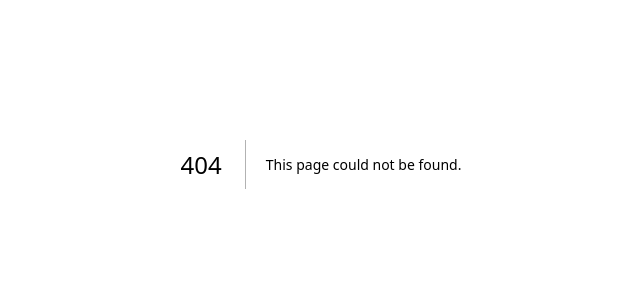
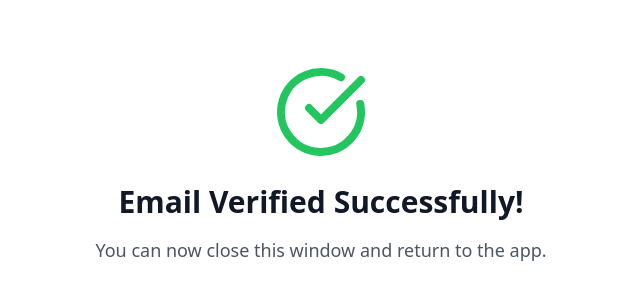
Before and after one commit to ZachYanez/doctalk-landing, a Next.js app: page /verified in a window 1280 px wide. Before the commit this address had no page. Shown: the part 236-536 px from the top of the page, without its empty margins (319-959 px from the left). Built offline with nearby package versions, Linux system fonts and the light colour scheme.

Commit message:
added verified page

```diff
--- /dev/null
+++ b/src/app/verified/layout.tsx
@@ -0,0 +1,12 @@
+export const metadata = {
+  title: "Email Verified - DocTalk",
+  description: "Email verification success page for DocTalk",
+};
+
+export default function VerifiedLayout({
+  children,
+}: {
+  children: React.ReactNode;
+}) {
+  return <div className="bg-white">{children}</div>;
+}
--- /dev/null
+++ b/src/app/verified/page.tsx
@@ -0,0 +1,19 @@
+import { CheckCircle } from "lucide-react";
+
+export default function VerifiedPage() {
+  return (
+    <div className="min-h-screen bg-white flex flex-col items-center justify-center p-4">
+      <div className="text-center">
+        <div className="flex justify-center mb-6">
+          <CheckCircle className="w-24 h-24 text-green-500" strokeWidth={2} />
+        </div>
+        <h1 className="text-3xl font-bold text-gray-900 mb-4">
+          Email Verified Successfully!
+        </h1>
+        <p className="text-gray-600 text-lg">
+          You can now close this window and return to the app.
+        </p>
+      </div>
+    </div>
+  );
+}
```
